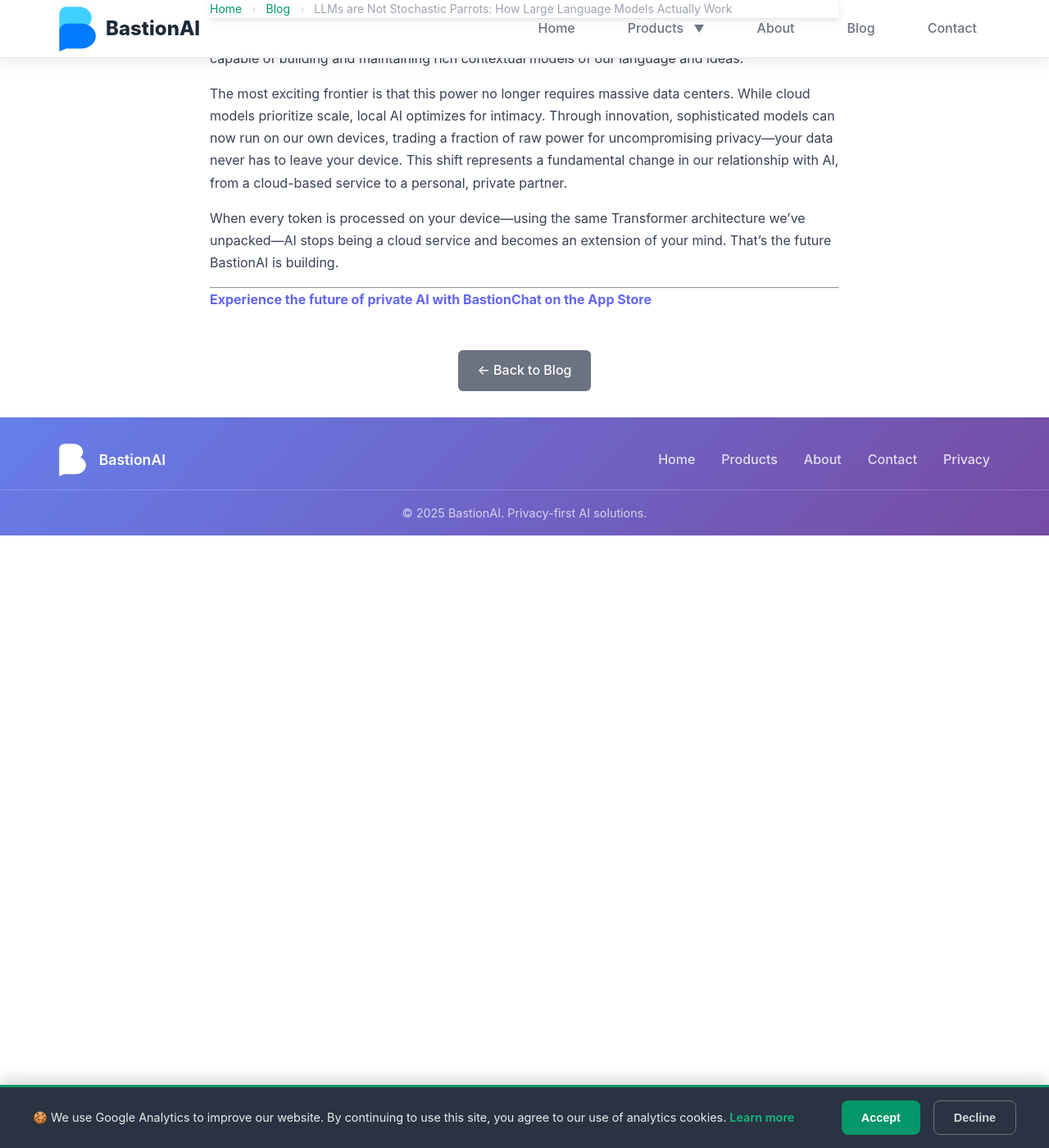
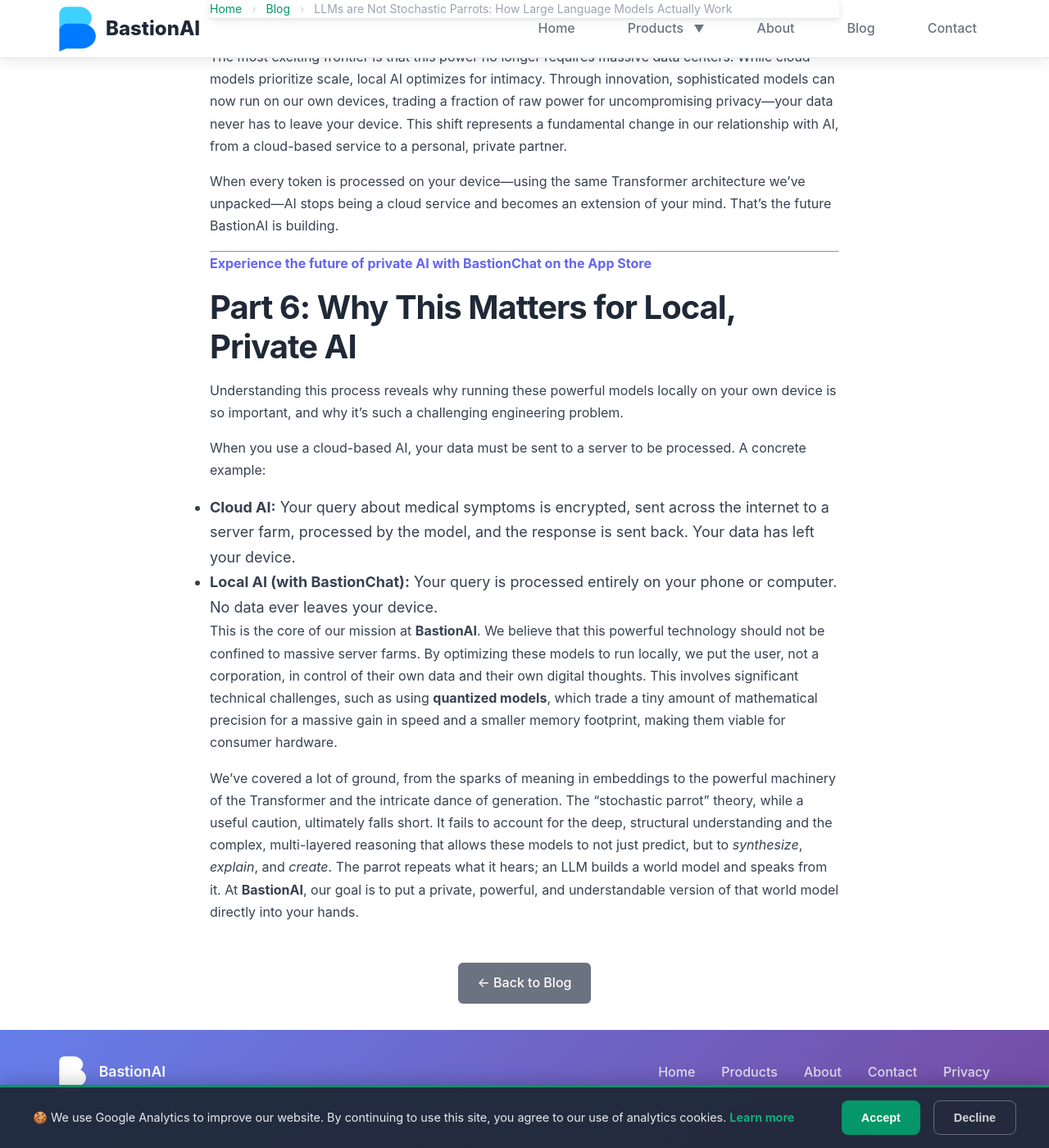
Before and after one commit to BastionAI/bastionai.github.io, a Jekyll site: the page built from _posts/2025-07-14-how-llms-really-work.md, in a window 1280 px wide and 1400 px high, scrolled down 11056 px. Shown: the whole window at 82% size. Built offline with Jekyll 4.4.1, drawn with Linux system fonts in a browser that asks for light colours; some of the changed text lies outside the part shown.

Commit message:
feat: Implement comprehensive improvements based on feedback

```diff
--- a/_includes/components/interactive-embedding.html
+++ b/_includes/components/interactive-embedding.html
@@ -116,7 +116,7 @@
 }
 </style>
 
-<div id="embedding-container">
+<div id="embedding-container" role="region" aria-label="Interactive Tokenization and Embedding Animation">
     <h3>Interactive: From Words to Numbers</h3>
     <p id="embedding-explanation">Click the button to see how a sentence is tokenized and converted into embeddings—the vectors that represent meaning.</p>
     <div id="embedding-sentence-container">
@@ -124,6 +124,15 @@
     </div>
     <div id="embedding-token-grid"></div>
     <button id="start-embedding-animation" onclick="runEmbeddingAnimation()">Visualize Process</button>
+
+    <noscript>
+        <figure>
+            <img src="/assets/images/fallbacks/embedding-fallback.png" alt="Static animation showing a sentence being tokenized into words, with each word then being converted into a colorful vertical bar representing its numerical vector." style="max-width: 100%; border-radius: 8px; margin-top: 15px;">
+            <figcaption style="font-size: 0.9em; color: #666; margin-top: 5px;">
+                Static fallback image. This animation shows a sentence being broken into tokens, which are then converted into numerical vectors that represent their meaning.
+            </figcaption>
+        </figure>
+    </noscript>
 </div>
 
 <script>
--- a/_includes/components/interactive-end-to-end.html
+++ b/_includes/components/interactive-end-to-end.html
@@ -31,9 +31,14 @@
     transition: opacity 0.5s ease-in-out;
 }
 .e2e-arrow { font-size: 2em; color: #9ca3af; text-align: center; margin-bottom: 12px; }
+
+#e2e-start-btn {
+    cursor: pointer;
+    transition: background-color 0.2s;
+}
 </style>
 
-<div class="e2e-container">
+<div class="e2e-container" role="region" aria-label="Interactive End-to-End Generation Process Animation">
     <h3>Interactive: The Full Journey</h3>
     <p>This final animation shows the entire process, from your prompt to the model's generated response, tying all the concepts together.</p>
 
@@ -57,6 +62,14 @@
     </div>
 
     <button id="e2e-start-btn" class="data-transformer-button">Run Full Process</button>
+    <noscript>
+        <figure>
+            <img src="/assets/images/fallbacks/e2e-fallback.png" alt="Static flowchart showing the full end-to-end process. It depicts three stages: 1. Prompt & Embedding, 2. Transformer Blocks, and 3. Generation, with arrows connecting them." style="max-width: 100%; border-radius: 8px; margin-top: 15px;">
+            <figcaption style="font-size: 0.9em; color: #666; margin-top: 5px;">
+                Static fallback image. This animation explains the full process: a prompt is embedded, processed by the Transformer blocks, and then used to generate a response word-by-word.
+            </figcaption>
+        </figure>
+    </noscript>
 </div>
 
 <script>
--- a/_includes/components/interactive-generation.html
+++ b/_includes/components/interactive-generation.html
@@ -47,28 +47,19 @@
 }
 </style>
 
-<div class="generation-container">
-    <p style="text-align:center;"><strong>The Generative Dance</strong><br/>Click the button to generate the next word in the sequence.</p>
-    <div class="generation-display">
-        <div id="generation-input-box" class="generation-box">
-            <h4>Input to Model</h4>
-            <p id="generation-input-text">"The best thing about local AI is"</p>
-        </div>
-        <div class="generation-arrow">→</div>
-        <div id="generation-model-box" class="generation-box">
-            <h4>Transformer<br/>Model</h4>
-        </div>
-        <div class="generation-arrow">→</div>
-        <div id="generation-output-box" class="generation-box">
-            <h4>Next Token<br/>Prediction</h4>
-        </div>
-    </div>
-    <div id="generation-output-display" style="display:none;">
-        <span id="generation-output-text"></span>
-    </div>
-    <div style="text-align:center; margin-top: 20px;">
-        <button id="generation-step-btn" class="data-transformer-button">Generate Next Token</button>
-    </div>
+<div class="generation-container" role="region" aria-label="Interactive Autoregressive Generation Animation">
+    <h3>The Generative Dance</h3>
+    <div id="generation-sentence" class="generation-sentence"></div>
+    <div id="generation-explanation" class="generation-explanation">Click the button to begin generating text one word at a time.</div>
+    <button id="generation-step-btn" class="data-transformer-button">Generate Next Token</button>
+    <noscript>
+        <figure>
+            <img src="/assets/images/fallbacks/generation-fallback.png" alt="Static image showing the autoregressive generation process. It displays a sentence being built word by word, with an arrow indicating the loop of predicting the next word and appending it." style="max-width: 100%; border-radius: 8px; margin-top: 15px;">
+            <figcaption style="font-size: 0.9em; color: #666; margin-top: 5px;">
+                Static fallback image. This animation demonstrates how a language model generates text autoregressively, creating the response one word at a time based on the sequence preceding it.
+            </figcaption>
+        </figure>
+    </noscript>
 </div>
 
 <script>
--- a/_includes/components/interactive-multi-head.html
+++ b/_includes/components/interactive-multi-head.html
@@ -49,25 +49,24 @@
 }
 </style>
 
-<div class="multi-head-container">
-    <p style="text-align:center;">Click on a "Specialist Head" to see what it pays attention to.</p>
+<div class="multi-head-container" role="region" aria-label="Interactive Multi-Head Attention Visualization">
+    <div class="multi-head-sentence" id="multi-head-sentence">
+        <!-- Spans will be generated by JS -->
+    </div>
     <div class="multi-head-controls">
-        <button class="multi-head-button active" data-head="grammar">Grammar Expert</button>
-        <button class="multi-head-button" data-head="pronoun">Pronoun Resolver</button>
-        <button class="multi-head-button" data-head="concept">Conceptual Linker</button>
+        <p>Click on a "Specialist Head" to see which aspect of the sentence it focuses on:</p>
+        <div id="multi-head-buttons">
+            <!-- Buttons will be generated by JS -->
+        </div>
     </div>
-    <div class="multi-head-sentence" id="multi-head-sentence">
-        <span class="multi-head-word" data-word="The">The</span>
-        <span class="multi-head-word" data-word="robot">robot</span>
-        <span class="multi-head-word" data-word="picked">picked</span>
-        <span class="multi-head-word" data-word="up">up</span>
-        <span class="multi-head-word" data-word="the">the</span>
-        <span class="multi-head-word" data-word="ball">ball</span>
-        <span class="multi-head-word" data-word="because">because</span>
-        <span class="multi-head-word" data-word="it">it</span>
-        <span class="multi-head-word" data-word="was">was</span>
-        <span class="multi-head-word" data-word="heavy">heavy</span>
-    </div>
+    <noscript>
+        <figure>
+            <img src="/assets/images/fallbacks/multi-head-fallback.png" alt="Static diagram of Multi-Head Attention. It shows a sentence with different words highlighted, corresponding to different 'specialist heads' that focus on grammar, pronouns, and concepts respectively." style="max-width: 100%; border-radius: 8px; margin-top: 15px;">
+            <figcaption style="font-size: 0.9em; color: #666; margin-top: 5px;">
+                Static fallback image. This visualization demonstrates how different 'heads' in the attention mechanism focus on different parts of a sentence to build a complete understanding of context.
+            </figcaption>
+        </figure>
+    </noscript>
 </div>
 
 <script>
--- a/_includes/components/interactive-transformer.html
+++ b/_includes/components/interactive-transformer.html
@@ -77,7 +77,7 @@
 .final-transformer-button:disabled { background-color: #9ca3af; cursor: not-allowed; }
 </style>
 
-<div class="final-transformer-container">
+<div class="final-transformer-container" role="region" aria-label="Interactive Transformer Block Animation">
     <p><strong>The Complete Transformer Block Animation</strong><br/>Click to watch a data vector transform with explanations at each step.</p>
     <div class="final-transformer-top-display">
         <div id="final-vector-display" class="final-transformer-vector-display"></div>
@@ -97,6 +97,14 @@
         <div class="final-transformer-component" data-step="6"><h4>Output to Next Block</h4></div>
     </div>
     <button id="final-transformer-start-btn" class="final-transformer-button">Start Animation</button>
+    <noscript>
+        <figure>
+            <img src="/assets/images/fallbacks/transformer-fallback.png" alt="Static diagram of a Transformer block. It shows a data vector flowing from top to bottom through several components: Multi-Head Self-Attention, Add & Norm, Feed-Forward Network, and another Add & Norm." style="max-width: 100%; border-radius: 8px; margin-top: 15px;">
+            <figcaption style="font-size: 0.9em; color: #666; margin-top: 5px;">
+                Static fallback image. This animation shows a data vector being processed step-by-step through a Transformer block, with its numerical values changing at each stage to reflect new contextual understanding.
+            </figcaption>
+        </figure>
+    </noscript>
 </div>
 
 <script>
--- a/_posts/2025-07-14-how-llms-really-work.md
+++ b/_posts/2025-07-14-how-llms-really-work.md
@@ -51,9 +51,9 @@
 
 `Vector('King') - Vector('Man') + Vector('Woman') ≈ Vector('Queen')`
 
-This works because the vector difference between `King` and `Man` captures the abstract concept of "royalty." Adding that "royalty" vector to `Woman` lands you right next to `Queen` in the semantic space. This demonstrates that the model hasn't just memorized definitions; it has learned the underlying relationships that govern our world.
+This works because the vector difference between `King` and `Man` captures the abstract concept of "royalty." Adding that "royalty" vector to `Woman` lands you right next to `Queen` in the semantic space. This demonstrates that the model hasn't just memorized definitions; it has learned the underlying relationships that govern our world. It's also important to note that these embeddings are multi-faceted; for example, "cat" and "lion" might be close in the "animal" dimension of the vector space, but far apart in the "domestication" dimension.
 
-These embeddings are the secret sauce. They are learned during the training process, and they place words with similar meanings in similar locations in a vast "semantic space." In this space, the vector for "king" minus the vector for "man" plus the vector for "woman" famously results in a vector very close to "queen."
+This rich, mathematical representation of language is the true foundation upon which the entire LLM is built. And it's what enables products like BastionAI's **BastionChat** to understand the nuances of your requests on your local device.
 
 {% include components/interactive-embedding.html %}
 
@@ -78,6 +78,23 @@
 {% include components/interactive-multi-head.html %}
 
 As you can see, their findings are combined to give the model a much deeper, more nuanced understanding of the text than a single attention mechanism ever could.
+
+<div class="mermaid">
+graph TD
+    subgraph Multi-Head Attention
+        Input[Input Vector] --> Head1[Specialist Head 1<br/>(e.g., Grammar)]
+        Input --> Head2[Specialist Head 2<br/>(e.g., Pronouns)]
+        Input --> Head3[Specialist Head 3<br/>(e.g., Concepts)]
+        Input --> HeadN[...etc.]
+
+        Head1 --> C[Concatenate]
+        Head2 --> C
+        Head3 --> C
+        HeadN --> C
+
+        C --> Output[Final Output Vector<br/>(Rich Context)]
+    end
+</div>
 
 #### B. Feed-Forward Network: The Processing Unit
 
@@ -111,11 +128,13 @@
 
 By repeating this process trillions of times, the model is forced to learn the underlying patterns of language, grammar, and even the world itself. To get good at predicting the next word, it has no choice but to implicitly learn that "France" and "Paris" are related, that water is wet, and that subjects should agree with their verbs.
 
+Once pre-training is complete, the model's main weights are frozen. It is no longer learning from the vast, unstructured internet firehose. It is now a static, highly knowledgeable artifact, ready for the next crucial phase.
+
 **Phase 2: Fine-Tuning - Learning to Be Helpful**
 
-After pre-training, the model is a vast repository of knowledge, but it doesn't know how to be a helpful assistant. It just knows how to complete text. The second phase, **fine-tuning**, teaches it to follow instructions and be conversational.
+After pre-training, the model is a vast repository of knowledge, but it doesn't know how to be a helpful assistant. It just knows how to complete text. The second phase, **fine-tuning**, teaches it to follow instructions and be conversational by adjusting a smaller, specialized set of weights.
 
-During this phase, the model is trained on a smaller, high-quality dataset of conversations, questions and answers, and instructions. This process often involves techniques like **RLHF (Reinforcement Learning from Human Feedback)**, which works like a coach: humans rank different model responses, teaching it to align its outputs with nuanced human preferences and values. This is what turns a raw "knowledge engine" into a safe and useful tool.
+During this phase, the model is trained on a smaller, high-quality dataset of conversations, questions and answers, and instructions. This process often involves techniques like **RLHF (Reinforcement Learning from Human Feedback)**, which works like a coach: humans rank different model responses, teaching it to align its outputs with nuanced human preferences. Newer, more efficient techniques like **DPO (Direct Preference Optimization)** are also gaining traction, achieving similar results with less computational overhead. This is what turns a raw "knowledge engine" into a safe and useful tool.
 
 ### But When Does It End? The Off-Ramp for Learning
 
@@ -128,15 +147,23 @@
 3.  **Fixed Duration (Epochs):** Sometimes, the process is simply set to run for a fixed number of cycles (epochs) through the training data, based on budget, time, or prior experience with similar models.
 4.  **Manual Intervention:** Ultimately, the human engineers overseeing the process can decide to halt training at any point if they are satisfied with the model's capabilities.
 
-Once training is complete, the model's weights are frozen. It is no longer learning. It is now a static, highly knowledgeable artifact, ready to be deployed for inference—the process of actually generating answers to our prompts.
+Once this entire training and fine-tuning process is complete, the model's weights are finalized. It is no longer learning. It is now a static, highly knowledgeable artifact, ready to be deployed for inference.
 
 ## Part 4: The Generative Dance - How LLMs Write
 
 So far, we've focused on how an LLM *understands* text. But how does it actually *generate* the answers that feel so conversational? It's an elegant, step-by-step process called **autoregressive generation**.
 
-Think of it like an author writing a novel one word at a time. They write a word, re-read the sentence, and then decide on the next word based on everything that came before. An LLM does exactly this, but at lightning speed.
-
-The interactive visualization below shows this loop in action. Click the button to see how the model generates a response one token at a time.
+<div class="mermaid">
+graph TD
+    A[Start with Prompt<br/>"The sky is"] --> B{Process through<br/>Transformer}
+    B --> C{Predict Next Word<br/>(Logit Probabilities)}
+    C --> D[Select "blue"]
+    D --> E[Append to Input<br/>"The sky is blue"]
+    E --> B
+    B -- generates more words --> F[...]
+    F --> G[Final Output<br/>"The sky is blue because..."]
+end
+</div>
 
 {% include components/interactive-generation.html %}
 
@@ -178,3 +205,15 @@
 
 ---
 **[Experience the future of private AI with BastionChat on the App Store](https://apps.apple.com/us/app/bastionchat/id6747981691)**
+
+## Part 6: Why This Matters for Local, Private AI
+
+Understanding this process reveals why running these powerful models locally on your own device is so important, and why it's such a challenging engineering problem.
+
+When you use a cloud-based AI, your data must be sent to a server to be processed. A concrete example:
+*   **Cloud AI:** Your query about medical symptoms is encrypted, sent across the internet to a server farm, processed by the model, and the response is sent back. Your data has left your device.
+*   **Local AI (with BastionChat):** Your query is processed entirely on your phone or computer. No data ever leaves your device.
+
+This is the core of our mission at **BastionAI**. We believe that this powerful technology should not be confined to massive server farms. By optimizing these models to run locally, we put the user, not a corporation, in control of their own data and their own digital thoughts. This involves significant technical challenges, such as using **quantized models**, which trade a tiny amount of mathematical precision for a massive gain in speed and a smaller memory footprint, making them viable for consumer hardware.
+
+We've covered a lot of ground, from the sparks of meaning in embeddings to the powerful machinery of the Transformer and the intricate dance of generation. The "stochastic parrot" theory, while a useful caution, ultimately falls short. It fails to account for the deep, structural understanding and the complex, multi-layered reasoning that allows these models to not just predict, but to *synthesize*, *explain*, and *create*. The parrot repeats what it hears; an LLM builds a world model and speaks from it. At **BastionAI**, our goal is to put a private, powerful, and understandable version of that world model directly into your hands.
```
